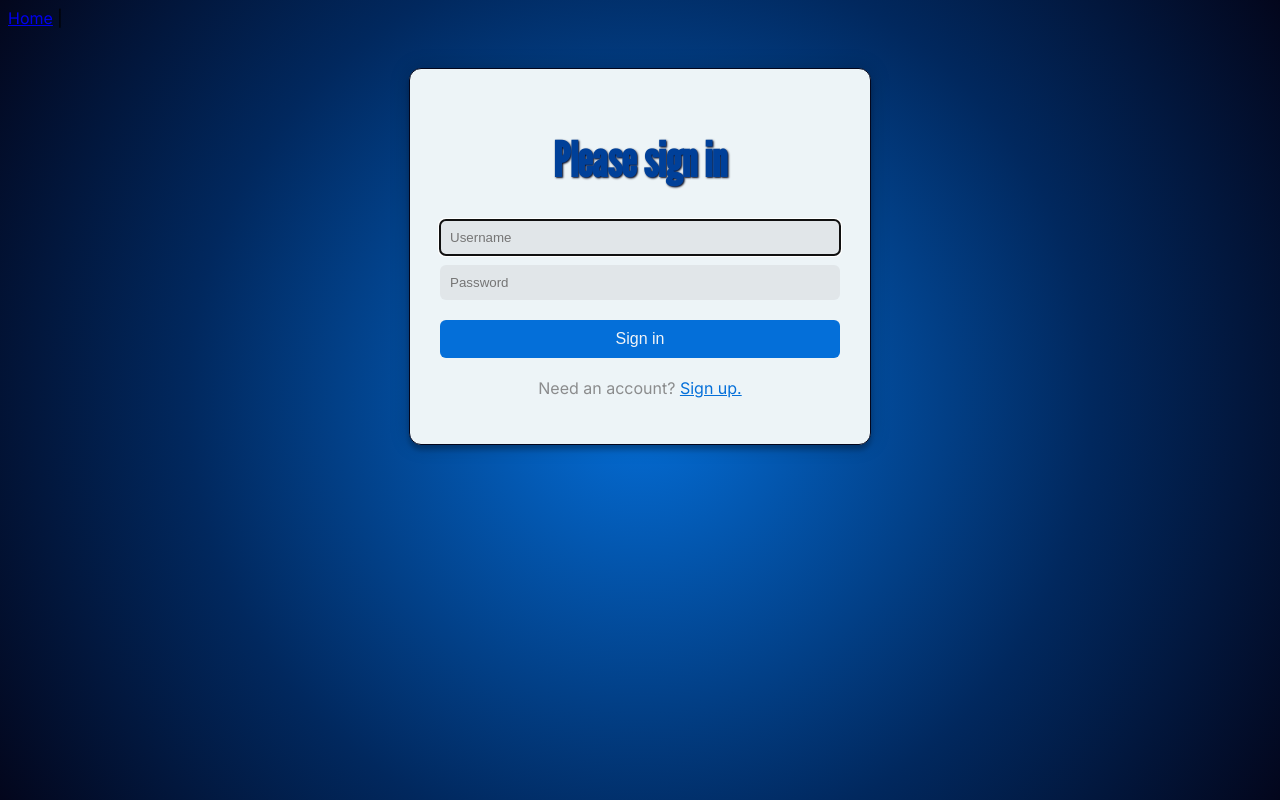
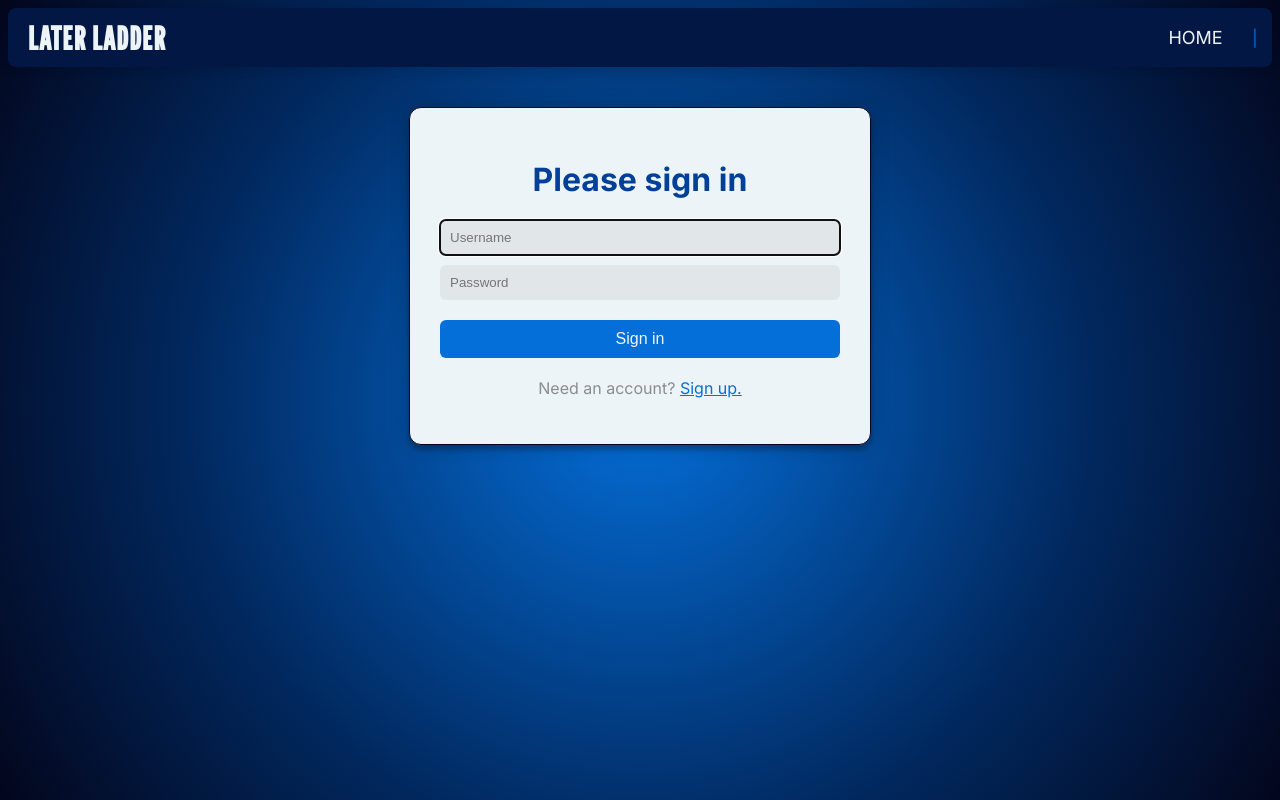
Before and after one commit to heatherpiper/My-AFL-Ladder, a Vue app in the folder vue/: page /login in a window 1280 px wide. Built offline with nearby package versions, Linux system fonts and the light colour scheme.

Commit message:
Style adjustments

```diff
--- a/vue/public/index.html
+++ b/vue/public/index.html
@@ -7,12 +7,12 @@
     <link rel="icon" href="./LaterLadder-favicon.ico">
     <link rel="preconnect" href="https://fonts.googleapis.com">
     <link rel="preconnect" href="https://fonts.gstatic.com" crossorigin>
-    <link href="https://fonts.googleapis.com/css2?&family=Inter:wght@100..900&family=League+Gothic&display=swap" rel="stylesheet">
-    <title>My AFL Ladder</title>
+    <link href="https://fonts.googleapis.com/css2?family=Inter+Tight:ital,wght@0,100..900;1,100..900&family=Inter:wght@100..900&family=League+Gothic&family=League+Spartan:wght@100..900&family=Roboto+Condensed:ital,wght@0,100..900;1,100..900&family=Roboto:ital,wght@0,100;0,300;0,400;0,500;0,700;0,900;1,100;1,300;1,400;1,500;1,700;1,900&display=swap" rel="stylesheet">
+    <title>Later Ladder</title>
   </head>
   <body>
     <noscript>
-      <strong>We're sorry but My AFL Ladder doesn't work properly without JavaScript enabled. Please enable it to continue.</strong>
+      <strong>We're sorry but Later Ladder doesn't work properly without JavaScript enabled. Please enable it to continue.</strong>
     </noscript>
     <div id="app"></div>
     <!-- built files will be auto injected -->
--- a/vue/src/App.vue
+++ b/vue/src/App.vue
@@ -1,8 +1,12 @@
 <template>
   <div id="app">
-    <div id="nav">
-      <router-link v-bind:to="{ name: 'home' }">Home</router-link>&nbsp;|&nbsp;
-      <router-link v-bind:to="{ name: 'logout' }" v-if="$store.state.token != ''">Logout</router-link>
+    <div id="nav" class="nav-bar">
+      <h1 class="page-title">Later Ladder</h1>
+      <div class="nav-links">
+        <router-link class="nav-link" v-bind:to="{ name: 'home' }">Home</router-link>
+        <div class="separator">&nbsp;|&nbsp;</div>
+        <router-link class="nav-link" v-bind:to="{ name: 'logout' }" v-if="$store.state.token != ''">Logout</router-link>
+      </div>
     </div>
     <router-view />
   </div>
@@ -16,8 +20,6 @@
 <style>
 
 :root {
-  --darker-blue: #00122b;
-  --dark-blue: #031745;
   --afl-900: #03061C; /* Background primary */
   --afl-800: #031745; /* Nav secondary */
   --afl-700: #01285E; /* Nav primary */
@@ -29,21 +31,6 @@
   --afl-300: #E8001B;
   --afl-200: #EDF4F7;
   --afl-100: #F2F4F7;
-
-  --color-orange-dark: rgb(228, 99, 0);
-  --color-orange: rgb(248, 137, 7);
-  --color-orange-light: rgb(255, 186, 71);
-  --color-yellow-dark: rgb(199, 141, 0);
-  --color-yellow: rgb(255, 189, 12);
-  --color-yellow-light: rgb(255 239 81);
-  --color-green-dark: rgb(0, 135, 0);
-  --color-green: rgb(22, 176, 25);
-  --color-green-light: rgb(104, 235, 99);
-  --color-purple-dark: rgb(99, 0, 189);
-  --color-purple: rgb(153 63 241);
-  --color-purple-light: rgb(207 113 255);
-  --color-teal: #00cdc2;
-
 }
 
 body {
@@ -52,11 +39,48 @@ body {
   font-family: 'Inter', sans-serif;
 }
 
-h1 {
+.nav-bar {
+  display: flex;
+  justify-content: space-between;
+  align-items: center;
+  background-color: var(--afl-800);
+  padding: 0.66rem 10px;
+  border-radius: 8px;
+  box-shadow: 0 4px 8px rgba(0, 0, 0, 0.1);
+  text-align: right;
+  margin-bottom: 20px;
+}
+
+.page-title {
   font-family: 'League Gothic', sans-serif;
-  font-size: xxx-large;
+  text-transform: uppercase;
+  letter-spacing: 1px;
   color: var(--afl-200);
-  text-shadow: 1px 1px 2px var(--afl-900);
+  margin: 0;
+  padding: 0 10px;
+}
+
+.nav-links {
+  display: flex;
+  align-items: center;
+  gap: 10px;
+}
+
+.nav-link {
+  color: var(--afl-200);
+  text-decoration: none;
+  margin: 0 15px;
+  font-size: large;
+  text-transform: uppercase;
+  position: relative;
+}
+
+.nav-link:visited {
+  color: var(--afl-200);
+}
+
+.separator {
+  color: var(--afl-500);
 }
 
 </style>
--- a/vue/src/components/GameListComp.vue
+++ b/vue/src/components/GameListComp.vue
@@ -192,6 +192,15 @@ export default {
 </script>
 
 <style scoped>
+
+h1 {
+  font-family: 'League Gothic', sans-serif;
+  font-size: xxx-large;
+  text-transform: uppercase;
+  letter-spacing: 2px;
+  color: var(--afl-200);
+  text-shadow: 1px 1px 2px var(--afl-900);
+}
 .game-list {
   max-width: 100%;
   padding: 16px;
@@ -239,7 +248,6 @@ select {
   grid-template-columns: repeat(auto-fill, minmax(220px, 1fr));
   justify-content: center;
   grid-gap: 16px;
-  max-height: calc(3 * 120px);
   padding: 8px;
 }
 
--- a/vue/src/components/LadderComp.vue
+++ b/vue/src/components/LadderComp.vue
@@ -1,6 +1,6 @@
 <template>
   <div class="ladder">
-    <h1>LADDER</h1>
+    <h1>Ladder</h1>
     <div class="table-container">
       <table>
         <thead>
@@ -72,8 +72,13 @@ export default {
 </script>
 
 <style scoped>
-
 h1 {
+  font-family: 'League Gothic', sans-serif;
+  font-size: xxx-large;
+  text-transform: uppercase;
+  letter-spacing: 2px;
+  color: var(--afl-200);
+  text-shadow: 1px 1px 2px var(--afl-900);
   padding-left: 10px;
 }
 
@@ -86,8 +91,7 @@ h1 {
 }
 
 table {
-  border-collapse: separate;
-  border-spacing: 0;
+  border-collapse: collapse;
   width: 100%;
 }
 
--- a/vue/src/views/Home.vue
+++ b/vue/src/views/Home.vue
@@ -1,10 +1,5 @@
 <template>
   <div class="home">
-    <div class="page-title">
-      <h2>
-        LATER LADDER
-      </h2>
-    </div>
     <div class="home-container">
       <GameListComp @gameStatusChanged="handleGameStatusChanged" class="half-width"/>
       <LadderComp :userId="userId" ref="ladderComponent" class="half-width"/>
@@ -55,12 +50,8 @@ export default {
   width: 50%;
 }
 
-h2 {
-  color: var(--afl-200);
-  text-shadow: 1px 1px 2px var(--afl-900);
-  font-family: 'League Gothic', sans-serif;
-  font-size: xx-large;
-  line-height: 0.2;
-  padding-left: 16px;
+.game-list, .ladder {
+  margin-top: 0;
+  padding-top: 0;
 }
 </style>
--- a/vue/src/views/Register.vue
+++ b/vue/src/views/Register.vue
@@ -84,8 +84,10 @@ export default {
 }
 
 .register h1 {
+  font-family: 'Inter', sans-serif;
   color: var(--afl-600);
   text-align: center;
+  font-size: xx-large;
 }
 
 .form-input-group {
```
Also changed, not shown: vue/src/views/Login.vue (indentation only). Lines whose indentation alone changed are shown as unchanged.
